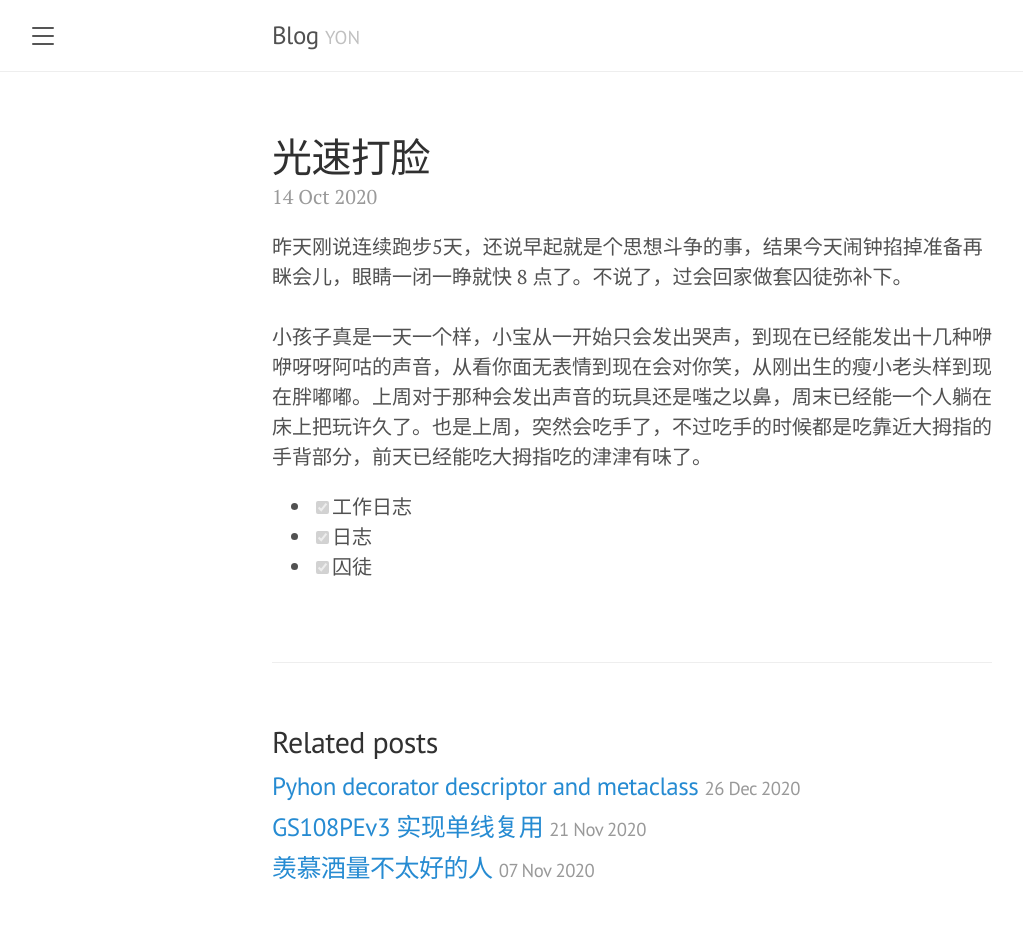
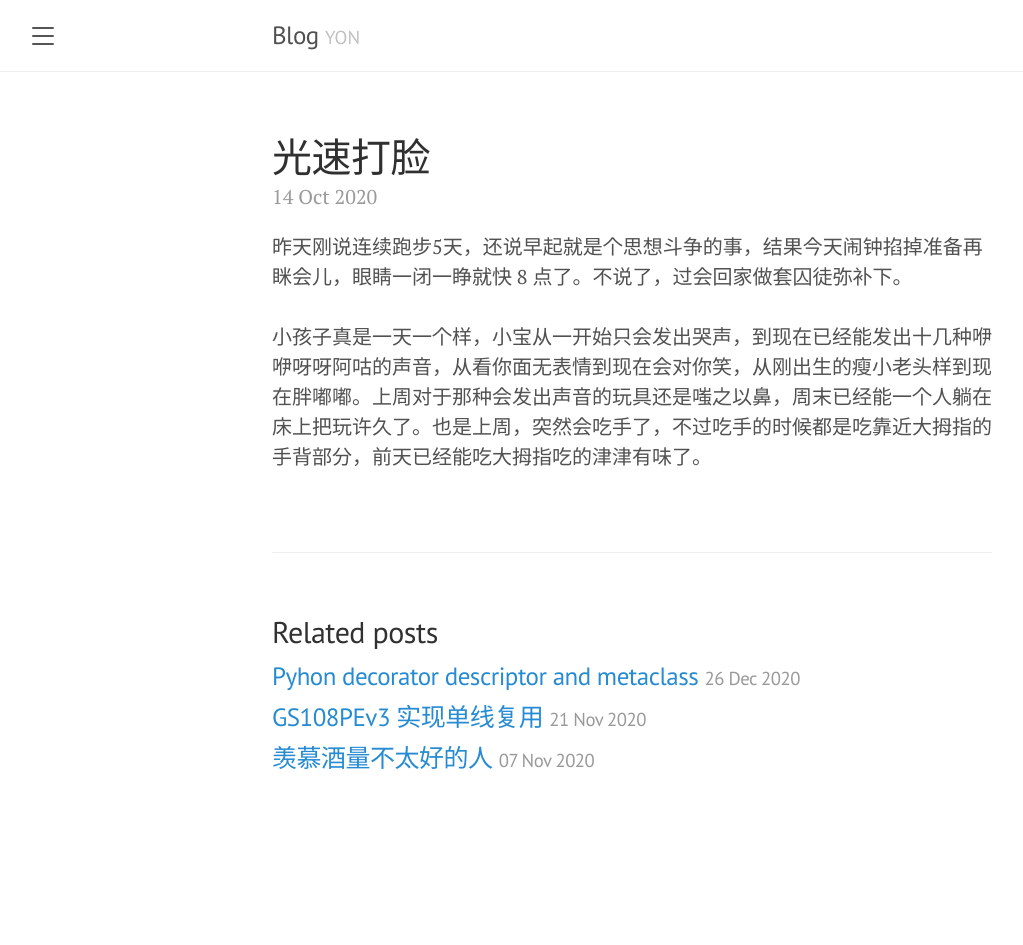
Before and after one commit to yoncise/yoncise.github.io, a Jekyll site: the page built from _posts/2020/2020-10-14-14392910.md, in a window 1280 px wide. Shown: the whole page, without its empty margins (8-1031 px from the left). Built offline with Jekyll 4.4.1, drawn with Linux system fonts in a browser that asks for light colours; after the commit the page ends 900 px from its top, so only the background shows below that.

Commit message:
sync from yuque

```diff
--- a/_posts/2020/2020-10-14-14392910.md
+++ b/_posts/2020/2020-10-14-14392910.md
@@ -3,8 +3,4 @@ layout: post
 title: 光速打脸
 ---
 昨天刚说连续跑步5天，还说早起就是个思想斗争的事，结果今天闹钟掐掉准备再眯会儿，眼睛一闭一睁就快 8 点了。不说了，过会回家做套囚徒弥补下。<br />
-<br />小孩子真是一天一个样，小宝从一开始只会发出哭声，到现在已经能发出十几种咿咿呀呀阿咕的声音，从看你面无表情到现在会对你笑，从刚出生的瘦小老头样到现在胖嘟嘟。上周对于那种会发出声音的玩具还是嗤之以鼻，周末已经能一个人躺在床上把玩许久了。也是上周，突然会吃手了，不过吃手的时候都是吃靠近大拇指的手背部分，前天已经能吃大拇指吃的津津有味了。<br />
-
-- [x] 工作日志
-- [x] 日志
-- [x] 囚徒
+<br />小孩子真是一天一个样，小宝从一开始只会发出哭声，到现在已经能发出十几种咿咿呀呀阿咕的声音，从看你面无表情到现在会对你笑，从刚出生的瘦小老头样到现在胖嘟嘟。上周对于那种会发出声音的玩具还是嗤之以鼻，周末已经能一个人躺在床上把玩许久了。也是上周，突然会吃手了，不过吃手的时候都是吃靠近大拇指的手背部分，前天已经能吃大拇指吃的津津有味了。
```
